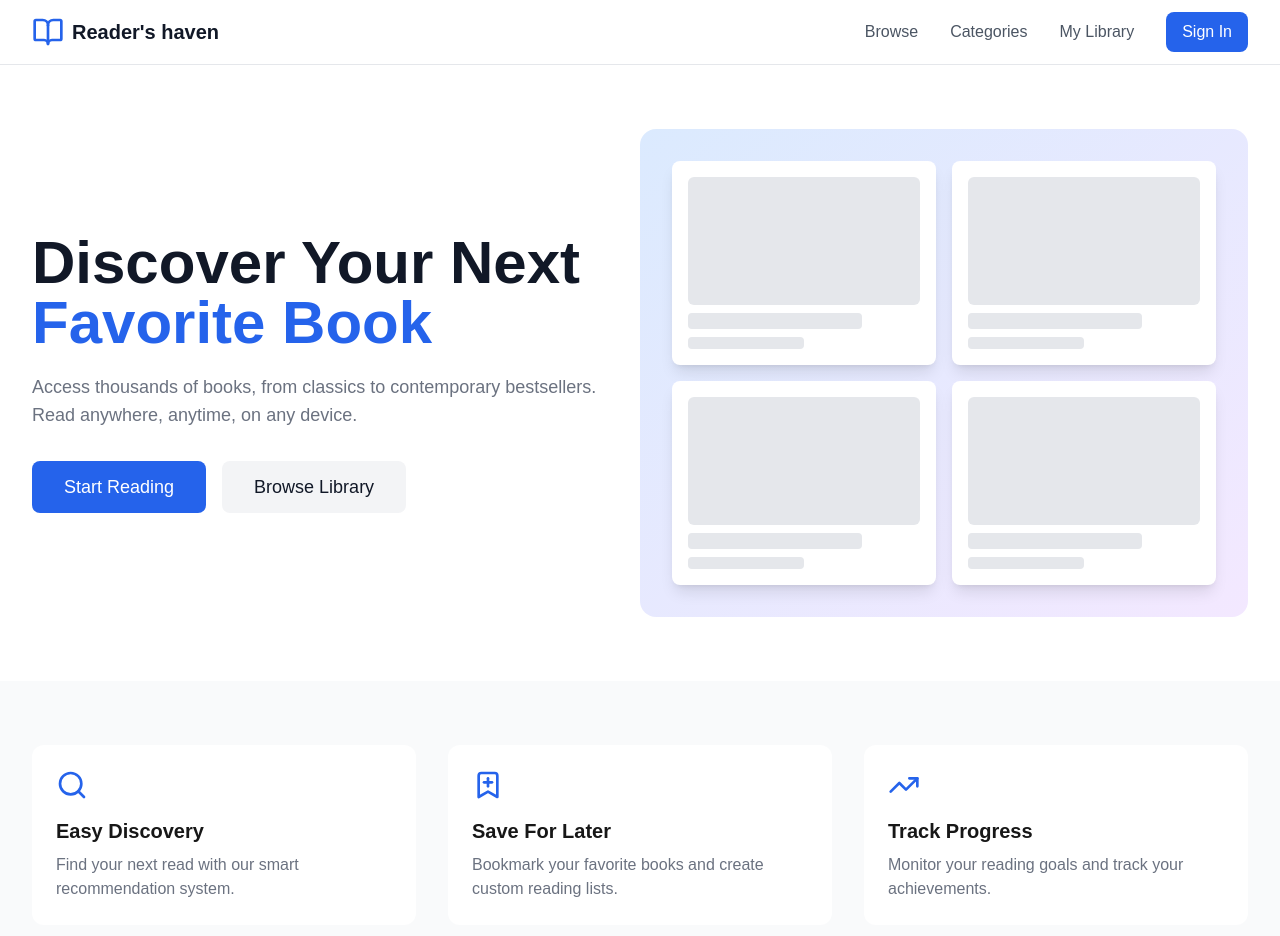
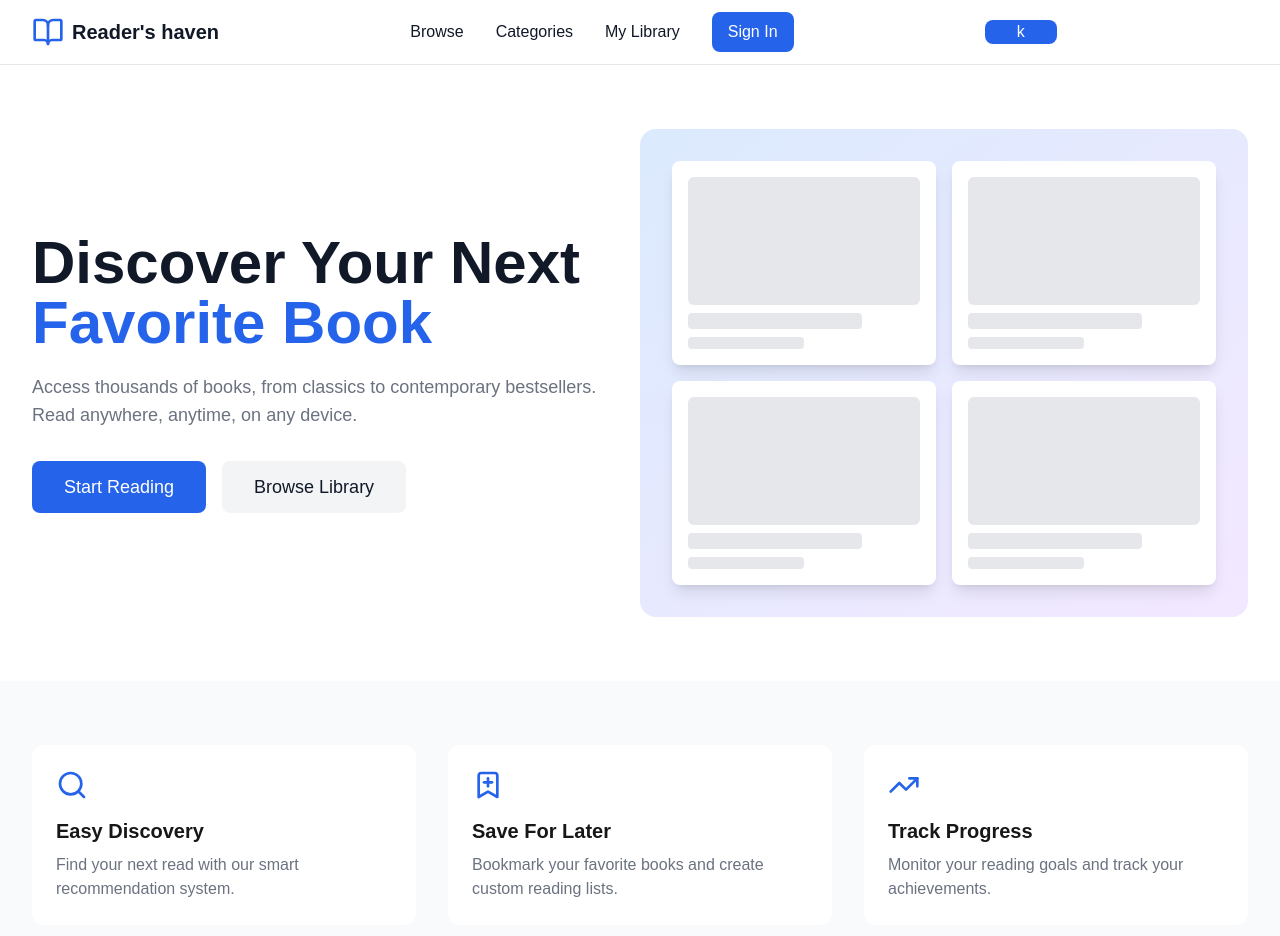
Before and after one commit to adarshkunwar/readers-haven, a Next.js app: page / in a window 1280 px wide. Shown: the top 936 px of the page. Built offline with nearby package versions, Linux system fonts and the light colour scheme.

Commit message:
Re: code managed

```diff
--- a/package.json
+++ b/package.json
@@ -9,10 +9,13 @@
     "lint": "next lint"
   },
   "dependencies": {
+    "class-variance-authority": "^0.7.0",
+    "clsx": "^2.1.1",
     "lucide-react": "^0.454.0",
     "next": "15.0.1",
     "react": "19.0.0-rc-69d4b800-20241021",
-    "react-dom": "19.0.0-rc-69d4b800-20241021"
+    "react-dom": "19.0.0-rc-69d4b800-20241021",
+    "tailwind-merge": "^2.5.4"
   },
   "devDependencies": {
     "@types/node": "^20",
--- /dev/null
+++ b/src/app/(not-logged-in)/layout.tsx
@@ -0,0 +1,16 @@
+import TopBar from "./navgation/top-bar";
+
+const Layout = ({
+  children,
+}: Readonly<{
+  children: React.ReactNode;
+}>) => {
+  return (
+    <div>
+      <TopBar />
+      {children}
+    </div>
+  );
+};
+
+export default Layout;
--- /dev/null
+++ b/src/app/(not-logged-in)/navgation/top-bar.tsx
@@ -0,0 +1,57 @@
+"use client";
+import { Button } from "@/components/button";
+import { BookOpen } from "lucide-react";
+import Link from "next/link";
+
+type Ttabs = {
+  name: string;
+  link: string;
+};
+
+const Tabs = () => {
+  const tabs: Ttabs[] = [
+    { name: "Browse", link: "#" },
+    { name: "Categories", link: "#" },
+    { name: "My Library", link: "#" },
+  ];
+  return (
+    <>
+      {tabs.map((tab) => (
+        <Link
+          key={tab.name}
+          href={tab.link}
+          className="text-gray-900 hover:text-blue-600"
+        >
+          {tab.name}
+        </Link>
+      ))}
+    </>
+  );
+};
+
+const TopBar = () => {
+  return (
+    <nav className="border-b bg-white">
+      <div className="max-w-7xl mx-auto px-4 sm:px-6 lg:px-8">
+        <div className="flex justify-between items-center h-16">
+          <div className="flex items-center">
+            <BookOpen className="h-8 w-8 text-blue-600" />
+            <span className="ml-2 text-xl font-bold text-gray-900">
+              Reader&apos;s haven
+            </span>
+          </div>
+          <div className="hidden md:flex items-center space-x-8">
+            <Tabs />
+            <button className="bg-blue-600 text-white px-4 py-2 rounded-lg hover:bg-blue-700">
+              Sign In
+            </button>
+          </div>
+          <Button>k</Button>
+          <div className="text-black"></div>
+        </div>
+      </div>
+    </nav>
+  );
+};
+
+export default TopBar;
--- a/src/app/page.tsx
+++ b/src/app/(not-logged-in)/page.tsx
@@ -1,36 +1,10 @@
 import React from "react";
-import { Search, BookOpen, BookmarkPlus, TrendingUp } from "lucide-react";
+import { Search, BookmarkPlus, TrendingUp } from "lucide-react";
 
 const HomePage = () => {
   return (
     <div className="min-h-screen bg-white">
       {/* Navigation */}
-      <nav className="border-b">
-        <div className="max-w-7xl mx-auto px-4 sm:px-6 lg:px-8">
-          <div className="flex justify-between items-center h-16">
-            <div className="flex items-center">
-              <BookOpen className="h-8 w-8 text-blue-600" />
-              <span className="ml-2 text-xl font-bold text-gray-900">
-                Reader&apos;s haven
-              </span>
-            </div>
-            <div className="hidden md:flex items-center space-x-8">
-              <a href="#" className="text-gray-600 hover:text-gray-900">
-                Browse
-              </a>
-              <a href="#" className="text-gray-600 hover:text-gray-900">
-                Categories
-              </a>
-              <a href="#" className="text-gray-600 hover:text-gray-900">
-                My Library
-              </a>
-              <button className="bg-blue-600 text-white px-4 py-2 rounded-lg hover:bg-blue-700">
-                Sign In
-              </button>
-            </div>
-          </div>
-        </div>
-      </nav>
 
       {/* Hero Section */}
       <div className="max-w-7xl mx-auto px-4 sm:px-6 lg:px-8 py-16">
--- /dev/null
+++ b/src/app/not-found.tsx
@@ -0,0 +1,17 @@
+import { buttonVariant } from "@/components/button";
+import Link from "next/link";
+
+export default function NotFound() {
+  return (
+    <div className="flex flex-col gap-5 justify-center items-center min-h-screen">
+      <h2 className="text-4xl font-bold">Not Found</h2>
+      <p>Could not find requested resource</p>
+      <Link
+        href="/"
+        className={buttonVariant({ variant: "secondary", size: "lg" })}
+      >
+        Return Home
+      </Link>
+    </div>
+  );
+}
--- /dev/null
+++ b/src/components/button.tsx
@@ -0,0 +1,45 @@
+import { ButtonHTMLAttributes } from "react";
+import { cva, VariantProps } from "class-variance-authority";
+import { cn } from "@/lib/utils";
+
+const buttonVariant = cva("px-8 py=3 rounded-lg ", {
+  variants: {
+    variant: {
+      primary: "bg-blue-600 text-white  hover:bg-blue-700 text-lg",
+      secondary: "bg-gray-500 text-white",
+      danger: "bg-red-500 text-white",
+    },
+    size: {
+      sm: "text-sm",
+      md: "text-md",
+      lg: "text-lg",
+    },
+  },
+  defaultVariants: {
+    size: "md",
+    variant: "primary",
+  },
+});
+
+interface IButtonProps
+  extends ButtonHTMLAttributes<HTMLButtonElement>,
+    VariantProps<typeof buttonVariant> {}
+
+const Button = ({
+  onClick,
+  disabled,
+  size,
+  variant,
+  ...props
+}: IButtonProps) => {
+  return (
+    <button
+      onClick={onClick}
+      disabled={disabled}
+      className={cn(buttonVariant({ size, variant }))}
+      {...props}
+    />
+  );
+};
+
+export { Button, buttonVariant };
--- /dev/null
+++ b/src/lib/utils.ts
@@ -0,0 +1,6 @@
+import { twMerge } from "tailwind-merge";
+import { ClassValue, clsx } from "clsx";
+
+export const cn = (...input: ClassValue[]) => {
+  return twMerge(clsx(...input));
+};
```
Also changed, not shown: 1 other file (tests, documents, lock files or other folders).
